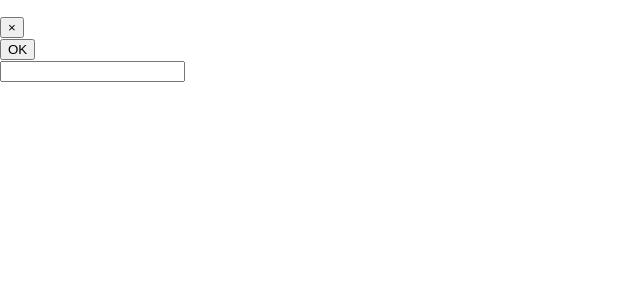
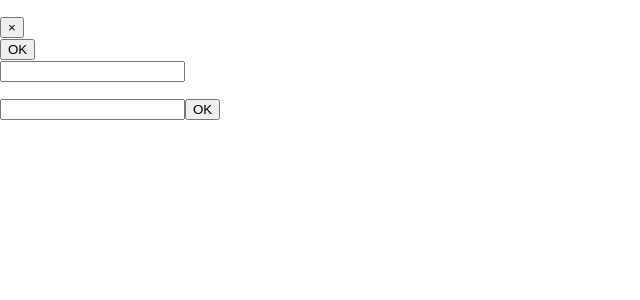
Before and after one commit to kumashun8/triole, a React (Create React App) app in the folder front/: page / in a window 1280 px wide. Shown: the top 300 px of the page, without its empty margins (0-640 px from the left). Built offline with nearby package versions, Linux system fonts and the light colour scheme.

Commit message:
success posting Collection

```diff
--- a/front/src/actions/posting.js
+++ b/front/src/actions/posting.js
@@ -23,7 +23,12 @@ export const postCollectionFaiue = (error) => ({
 export const postCollection = (collection) => {
   return (dispatch) => {
     dispatch(postCollectionRequest())
-    return axios.post(process.env.REACT_APP_API_URI + '/api/v1/collections/', { collection: collection })
+    return axios.post(process.env.REACT_APP_API_URI + '/api/v1/collections/',
+      {
+        collection: {
+          title: collection
+        }
+      })
       .then(res => {
         console.log(res)
         dispatch(postCollectionSuccess(res))
--- a/front/src/components/App.js
+++ b/front/src/components/App.js
@@ -2,6 +2,7 @@ import React from 'react';
 import ShopSearchInput from '../containers/ShopSearchInput'
 import PredictedShopList from '../containers/PredictedShopList'
 import ShopWrapper from '../components/ShopWrapper'
+import CollectionPostInput from '../containers/CollectionPostInput'
 
 class App extends React.Component {
   render() {
@@ -10,6 +11,7 @@ class App extends React.Component {
         <ShopWrapper />
         <ShopSearchInput />
         <PredictedShopList />
+        <CollectionPostInput />
       </div>
     );
   }
--- a/front/src/components/PostlInput.js
+++ b/front/src/components/PostlInput.js
@@ -7,7 +7,7 @@ const PostInput = ({ dispatchPostAction }) => {
     <div>
       <form>
         <input ref={node => { input = node }} />
-        <button onClick={e => {dispatchPostAction(input)}}>OK</button>
+        <button onClick={e => {dispatchPostAction(input.value)}}>OK</button>
       </form>
     </div>
   )
```
Also changed, not shown: 1 other file (tests, documents, lock files or other folders).
